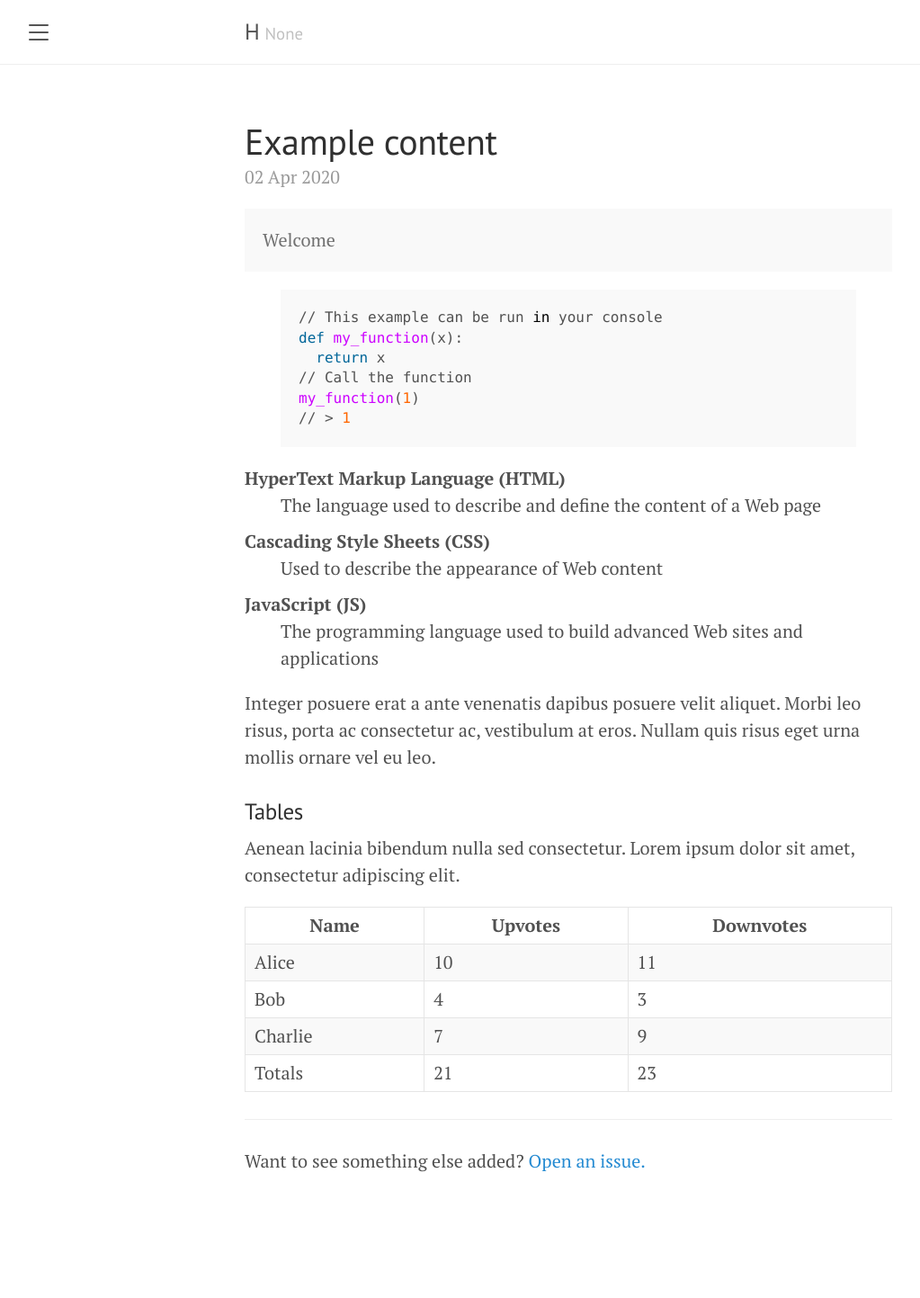
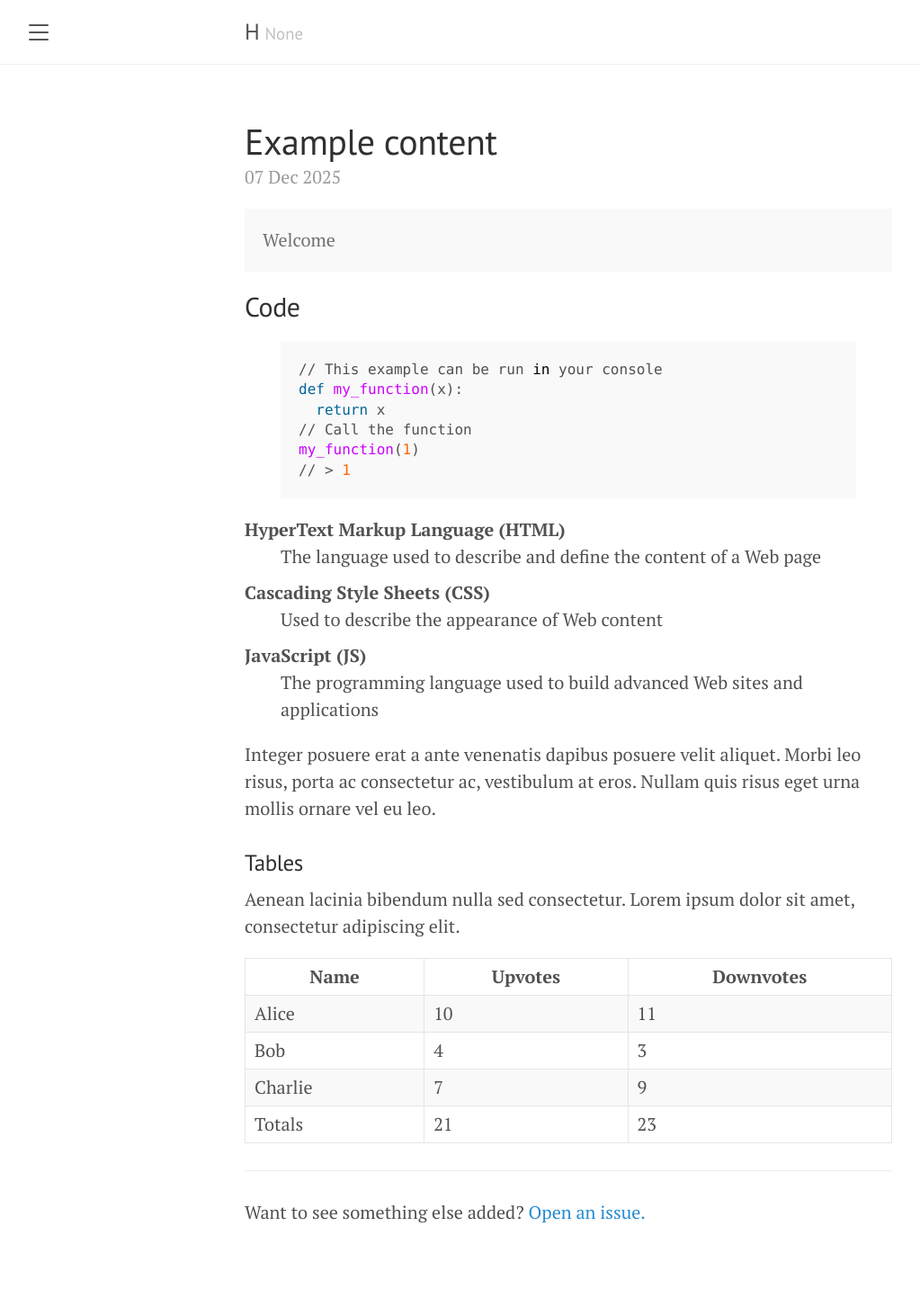
Before and after one commit to hidekihill/hidekihill.github.io, a Jekyll site: the page built from _posts/2025-12-07-example-content.md, in a window 1280 px wide. Shown: the whole page at 90% size, without its empty margins (8-1031 px from the left). Built offline with Jekyll 4.4.1, drawn with Linux system fonts in a browser that asks for light colours; before the commit the page ends 1386 px from its top, so only the background shows below that.

Commit message:
Update and rename 2020-04-02-example-content.md to 2025-12-07-example-content.md

```diff
--- a/_posts/2020-04-02-example-content.md
+++ b/_posts/2025-12-07-example-content.md
@@ -8,6 +8,7 @@ title: Example content
   Welcome
 </div>
 
+## Code
 {% highlight python %}
 // This example can be run in your console
 def my_function(x):
```
